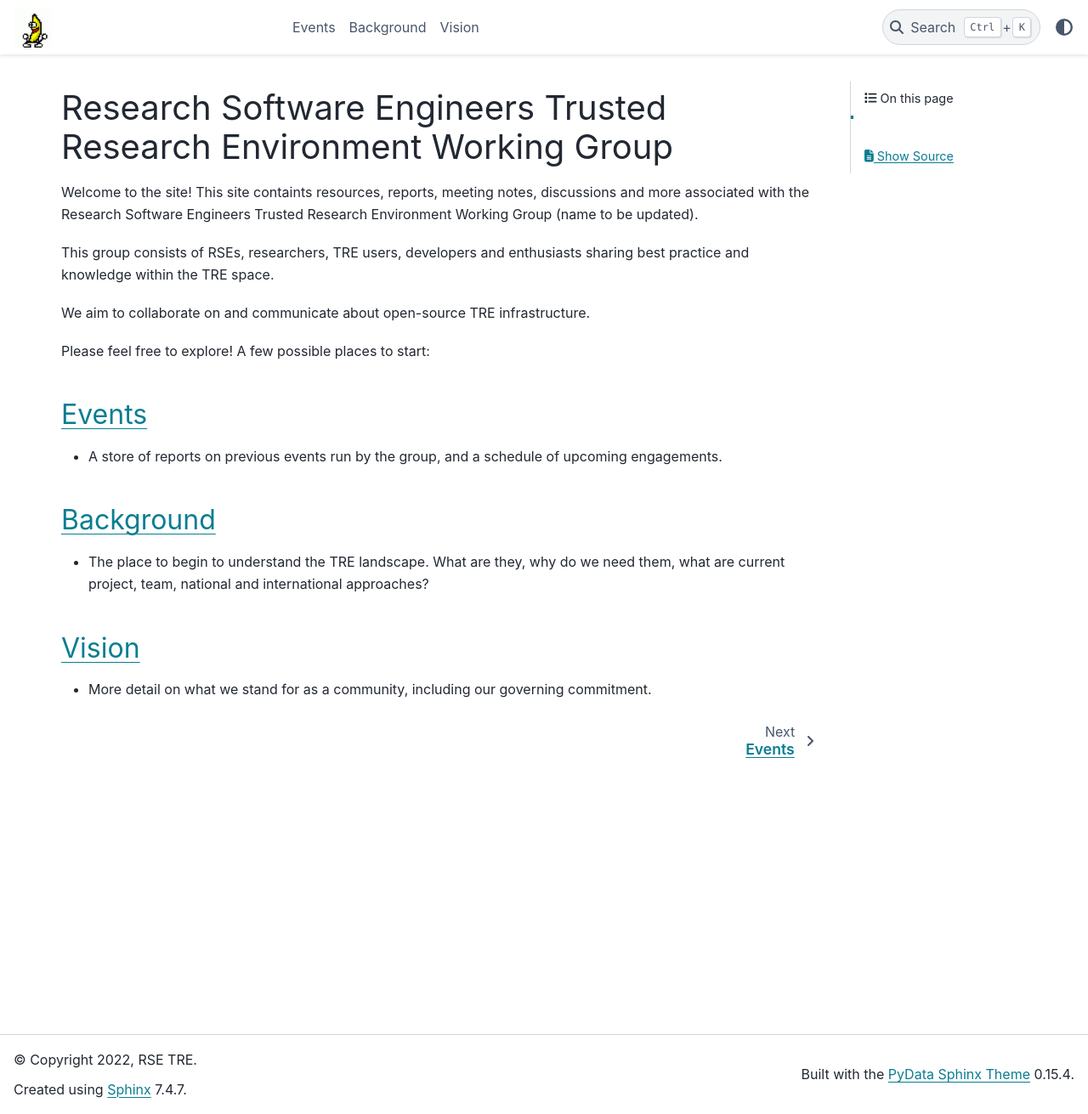
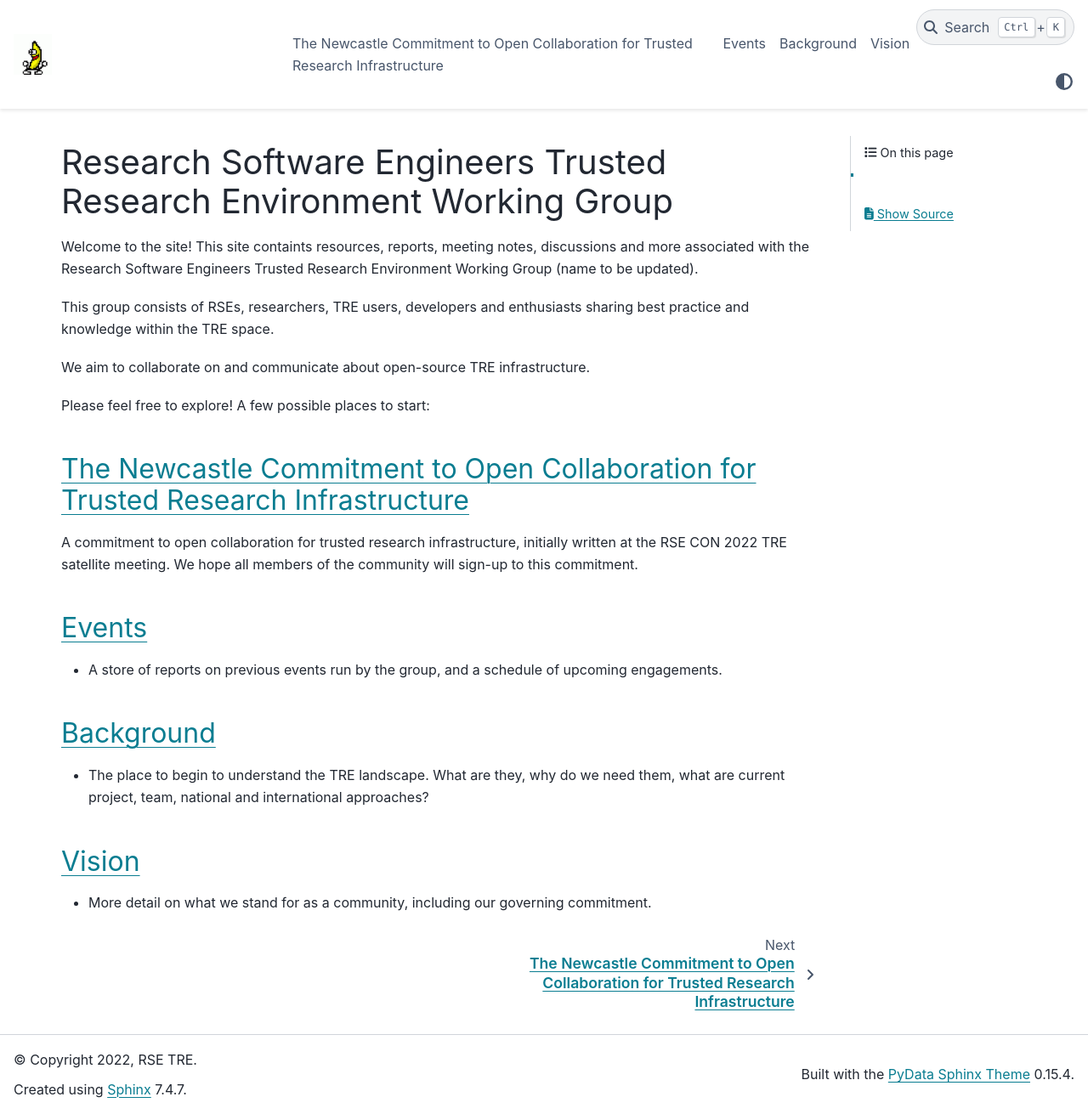
Before and after one commit to rse-tre/community, a Sphinx documentation site: the page built from docs/index.md, in a window 1280 px wide and 1311 px high. Shown: the whole window at 85% size. Built offline with Sphinx 7.4.7 and the PyData theme 0.15.4, drawn with Linux system fonts in a browser that asks for light colours; some of the changed lines change nothing that is shown.

Commit message:
Add newcastle commitment

```diff
--- a/docs/index.md
+++ b/docs/index.md
@@ -4,6 +4,7 @@
 :maxdepth: 1
 :hidden: true
 
+newcastle-commitment/index
 events/index
 background/index
 vision/index
@@ -17,6 +18,11 @@
 
 Please feel free to explore! A few possible places to start:
 
+## [](newcastle-commitment/index)
+
+A commitment to open collaboration for trusted research infrastructure, initially written at the RSE CON 2022 TRE satellite meeting.
+We hope all members of the community will sign-up to this commitment.
+
 ## [](events/index)
 
 - A store of reports on previous events run by the group, and a schedule of upcoming engagements.
--- /dev/null
+++ b/docs/newcastle-commitment/index.md
@@ -0,0 +1,50 @@
+# The Newcastle Commitment to Open Collaboration for Trusted Research Infrastructure
+
+_Tuesday 5th December 2022_
+
+Data saves lives.
+Those working for public good have a responsibility to use personal data, including linked patient and social data at scale, to better understand and thereby improve society, health and wellbeing.
+
+Infrastructure for trusted research includes the secure environments where analysis takes place, called Trusted Research Environments (TREs), the governance processes that manage activity in these environments as well as the technology that underpins those governance processes.
+
+Those of us maintaining these infrastructures must ensure we protect this personal data, to prevent harm to individuals and maintain wider public trust for using such data in research.
+While no system can guarantee absolute security, we must ensure we handle data appropriately and securely, following local regulatory and legal frameworks and minimising the risk of data being inappropriately shared.
+
+Further, there is an additional obligation on these groups to work together.
+It is unsafe to work alone.
+Working together provides efficiency and interoperability, but more importantly, it will result in more secure, robust and capable infrastructure and more robust research outcomes.
+
+There are several challenges facing those building and maintaining trusted research infrastructure:
+
+- **Trustworthiness and transparency:**
+  Currently the information shared publicly about the policies, processes and systems used to protect sensitive data is limited and insufficient to verify that the data is being appropriately protected.
+  Validating that the systems used to protect sensitive data are appropriate is difficult when neither the design nor the deployed systems are independently auditable against broadly accepted and agreed standards.
+
+- **Accessibility and usability:**
+  Many organisations do not have the resources to independently develop trustworthy and usable policies, processes and systems.
+  Environments can be extremely cumbersome to gain access to and use, raising barriers to access to data-driven research methodologies, or encouraging researchers to work outside secure environments, risking data breach.
+
+- **Effectiveness and efficiency:**
+  Currently many organisations are independently developing their own policies, processes and systems to work safely with sensitive data.
+  Much of this work involves independently solving the same problems repeatedly.
+
+An open, collaborative and community driven development model meets these three challenges in a way that no other approach can.
+
+- Applying open, collaborative approaches to information governance process and policy development as well as to technology development means these can be co-designed and co-engineered, with technologists, policy communities, professionals and data subjects working together.
+- Open policies, processes and systems are transparent and verifiable.
+- Modern open source collaboration tools are uniquely scalable, both for code and for other artefacts: a global community can work together, at the same time, to add capability.
+- System infrastructure designs can be fully described in software code, an approach known as Infrastructure-as-Code (IaC), which renders the designs fully auditable and decouples design from deployment for particular institutions or purposes.
+- Open software is less likely to have security flaws, as it can be reviewed by a global community of developers and security professionals.
+- Each time a capability is added to the shared infrastructure, every site - university, research institute or hospital - can benefit with little additional effort.
+
+As people who regularly design, develop and operate the policies, processes and systems which enable working safely with sensitive data, we commit:
+
+- To openly share the policies and processes we use to work safely with sensitive data, working together to more closely align these under a common framework.
+- To collaboratively develop the systems to support these policies and processes.
+- Wherever practicable to standardise common approaches, formats and features which are platform agnostic.
+- To work closely with a wide range of stakeholders, including the public and interested parties, to develop usable, effective and scalable solutions that support their needs and meet their concerns.
+- To collaboratively design and develop TREs and other technology to support information governance using open, IaC approaches.
+- Wherever practicable, to add ideas for new capabilities and features to existing open projects rather than creating new ones.
+- To design our projects to be extensible and our communities to be easy and welcoming for others to contribute to.
+- To be active stewards of these open projects, welcoming contributions of all kinds from the wider community.
+- To actively share, review and revise this declaration on an ongoing basis
```
